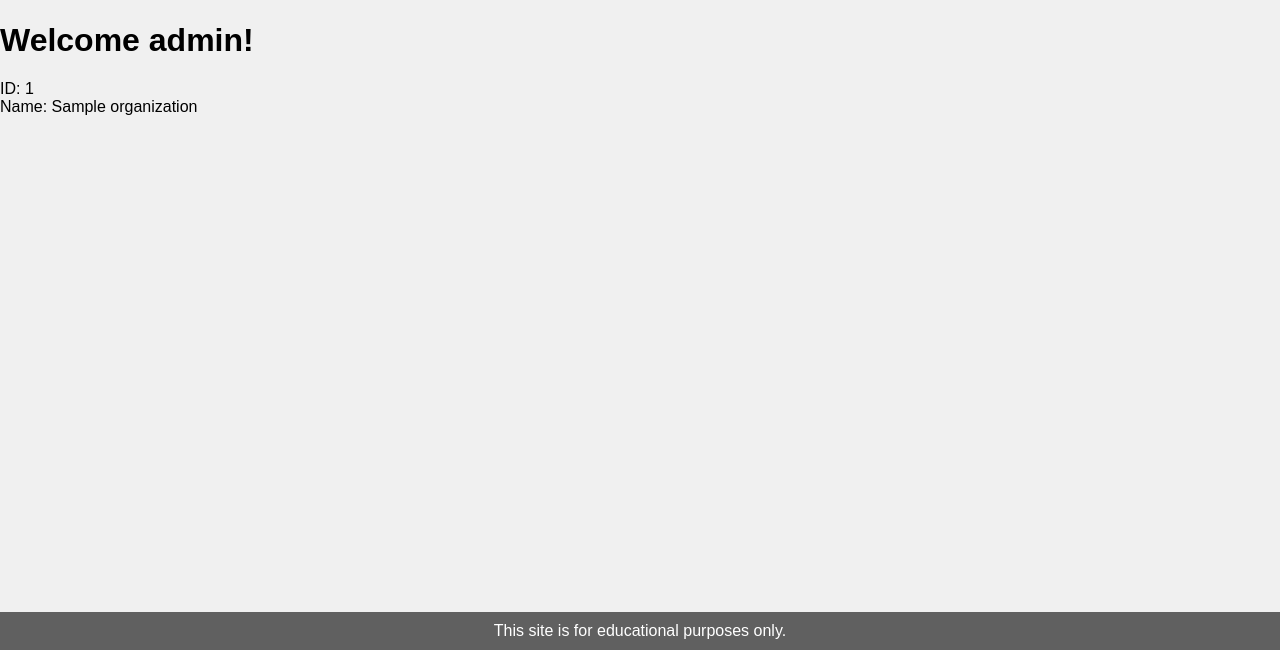
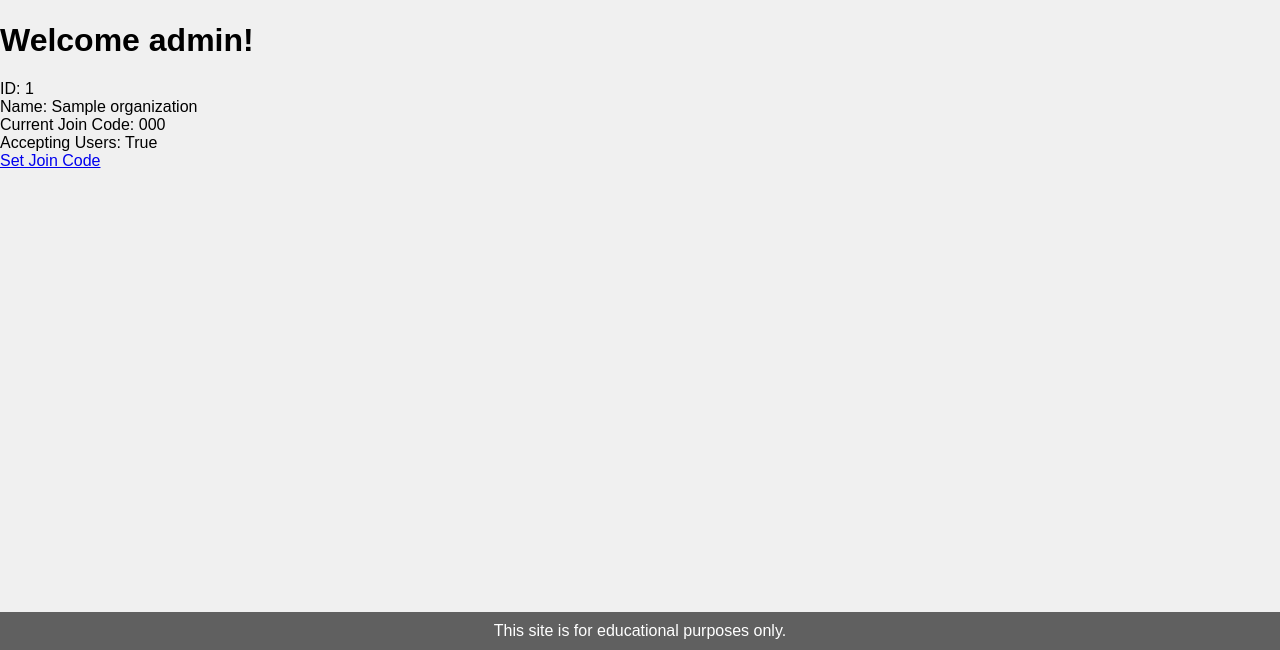
Before and after one commit to crowdcam/crowdcam, a Django app: page /organization/1/admin in a window 1280 px wide. Shown: the part 199-849 px from the top of the page. Run offline with Django 5.2, Linux system fonts and the light colour scheme; a user stored in the database is signed in; tables that the repository leaves empty hold one stand-in row (values such as "Sample post").

Commit message:
Added join code information to admin index page

```diff
--- a/organization/templates/organization/admin/index.html
+++ b/organization/templates/organization/admin/index.html
@@ -2,12 +2,19 @@
 {% block title%}Your Orgs{% endblock%}
 {% block content %}
 <!-- Main content goes here-->
+
+{% if msg%}
+<p>{{msg}}</p>
+{% endif %}
 
 {% if org %}
     <h1>Welcome admin!</h1>
     ID: {{org.id}}
     <br>
     Name: {{ org.name }}<br>
+    Current Join Code: {{ org.join_code }}<br>
+    Accepting Users: {{ org.accepting_users }}<br>
+    <a href="{% url 'organization:set_join_code' org.id %}">Set Join Code</a>
 
 {% endif %}
 
```
